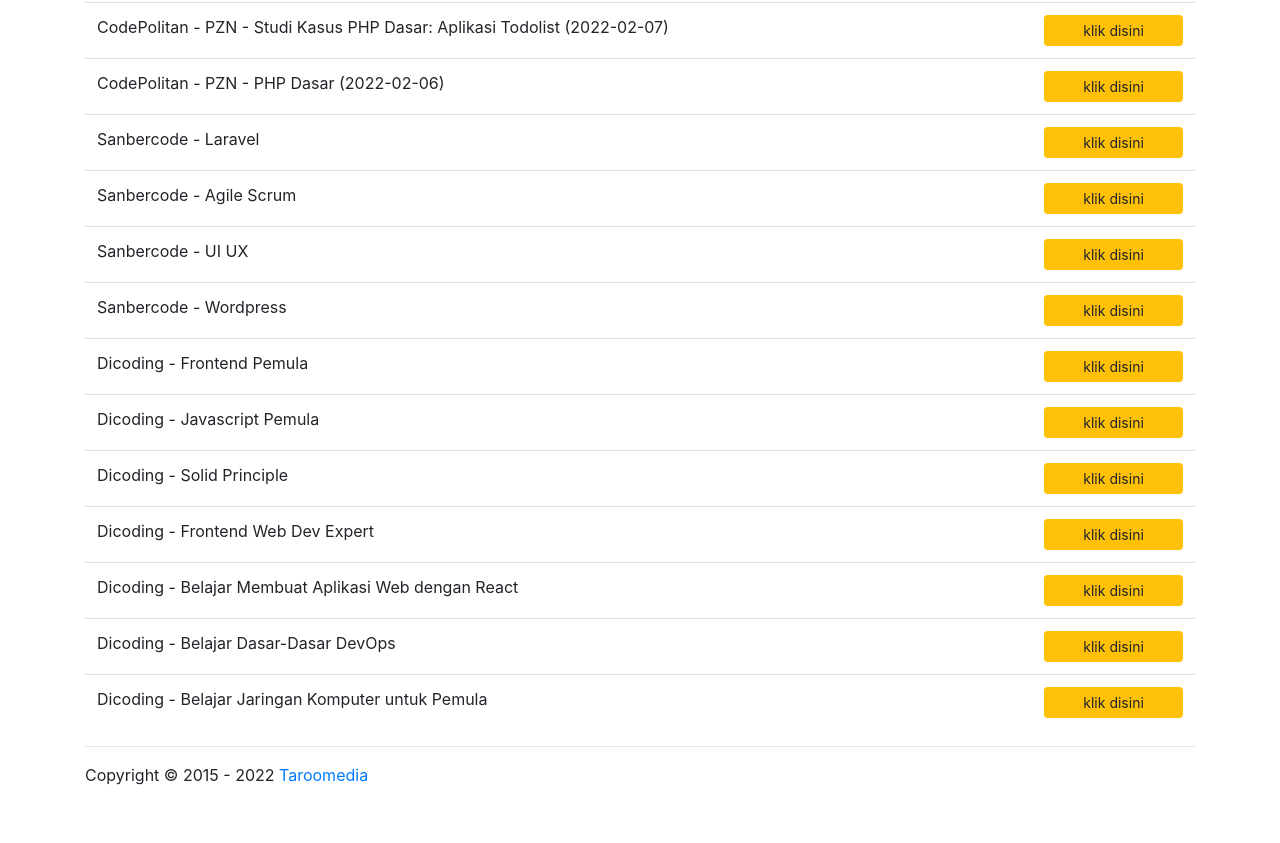
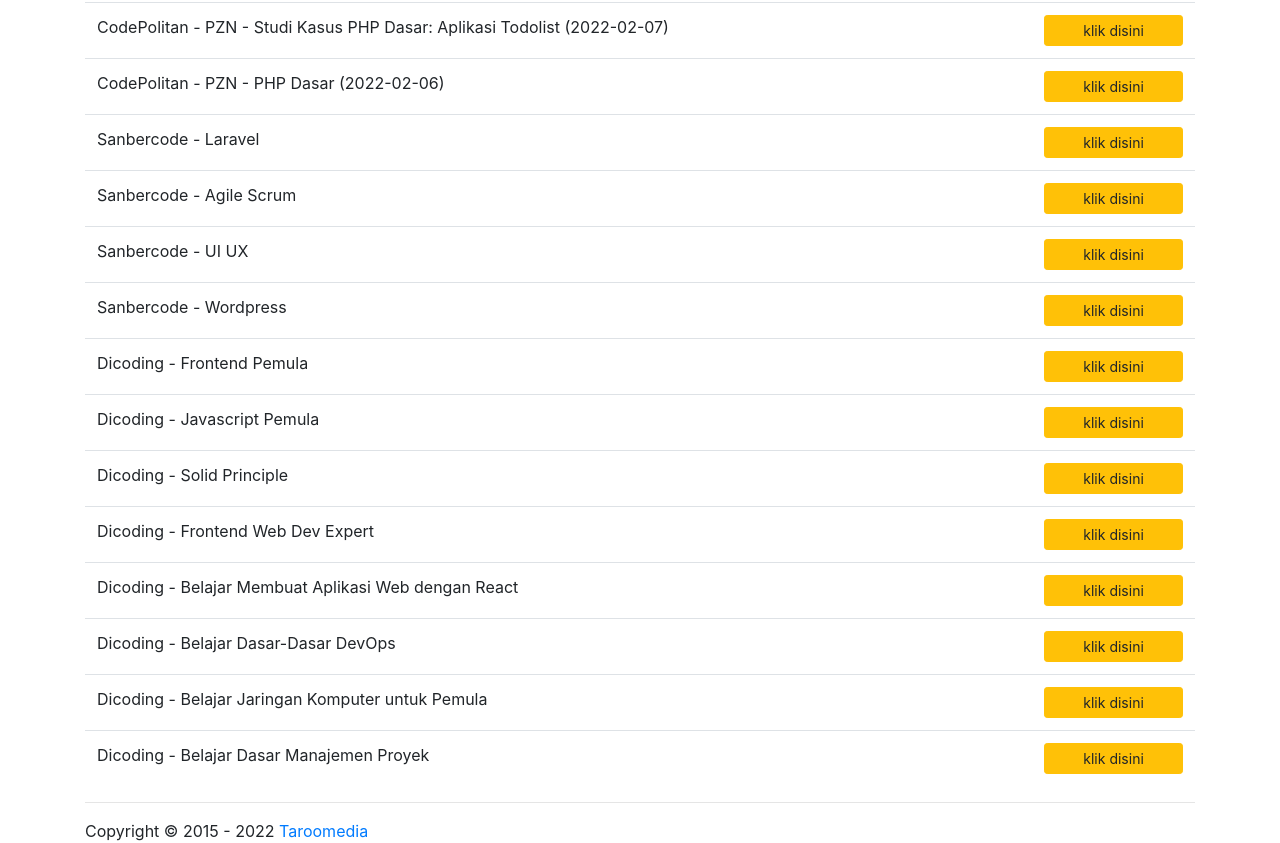
Before and after one commit to taroom/taroom.github.io, a plain HTML site: page index.html in a window 1280 px wide. Shown: the part 2675-3518 px from the top of the page. Before the commit the page ends 3462 px from the top, so only its background shows below. Drawn offline with nearby package versions, Linux system fonts and the light colour scheme.

Commit message:
add new certificate

```diff
--- a/index.html
+++ b/index.html
@@ -922,6 +922,18 @@
                 >
               </td>
             </tr>
+
+            <tr>
+              <td>Dicoding - Belajar Dasar Manajemen Proyek</td>
+              <td>
+                <a
+                  href="https://www.dicoding.com/certificates/JMZVNRK9QPN9"
+                  class="btn btn-warning btn-block btn-sm"
+                  target="_blank"
+                  >klik disini</a
+                >
+              </td>
+            </tr>
           </table>
 
           <hr />
```
